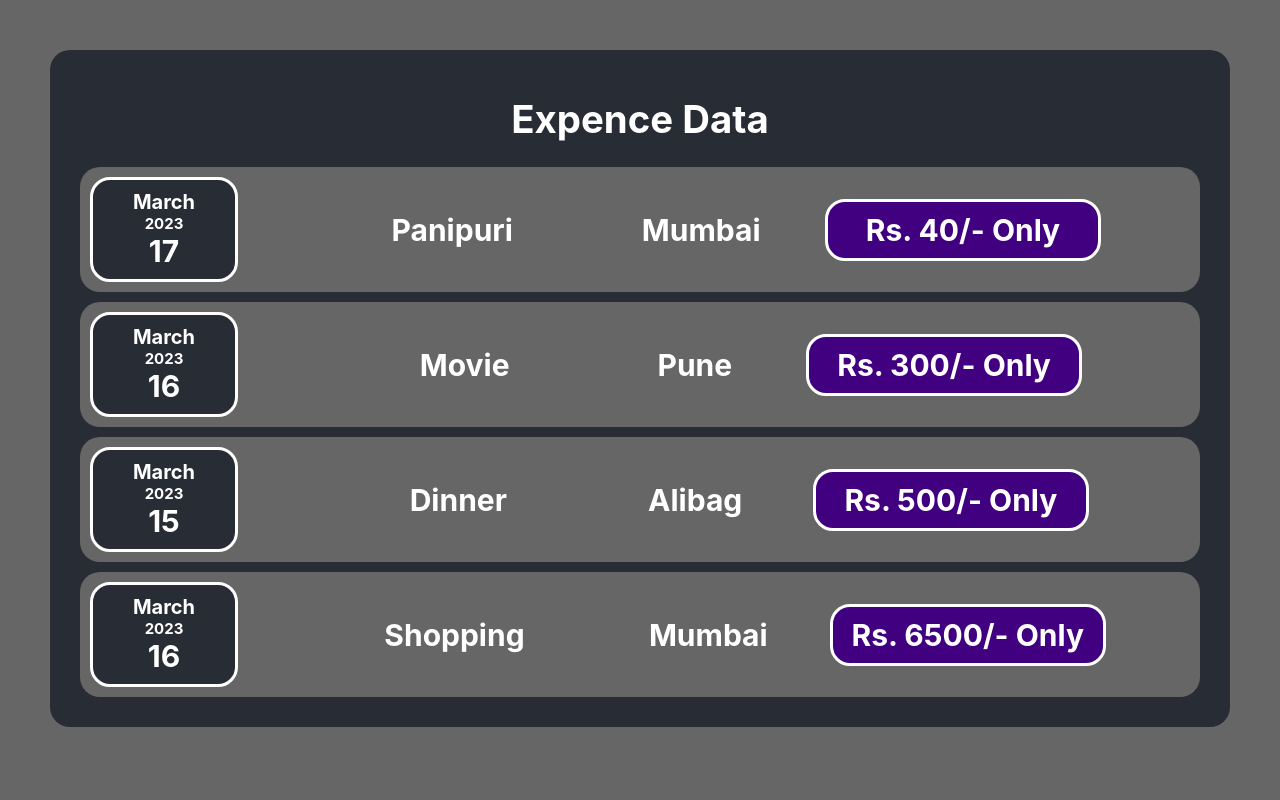
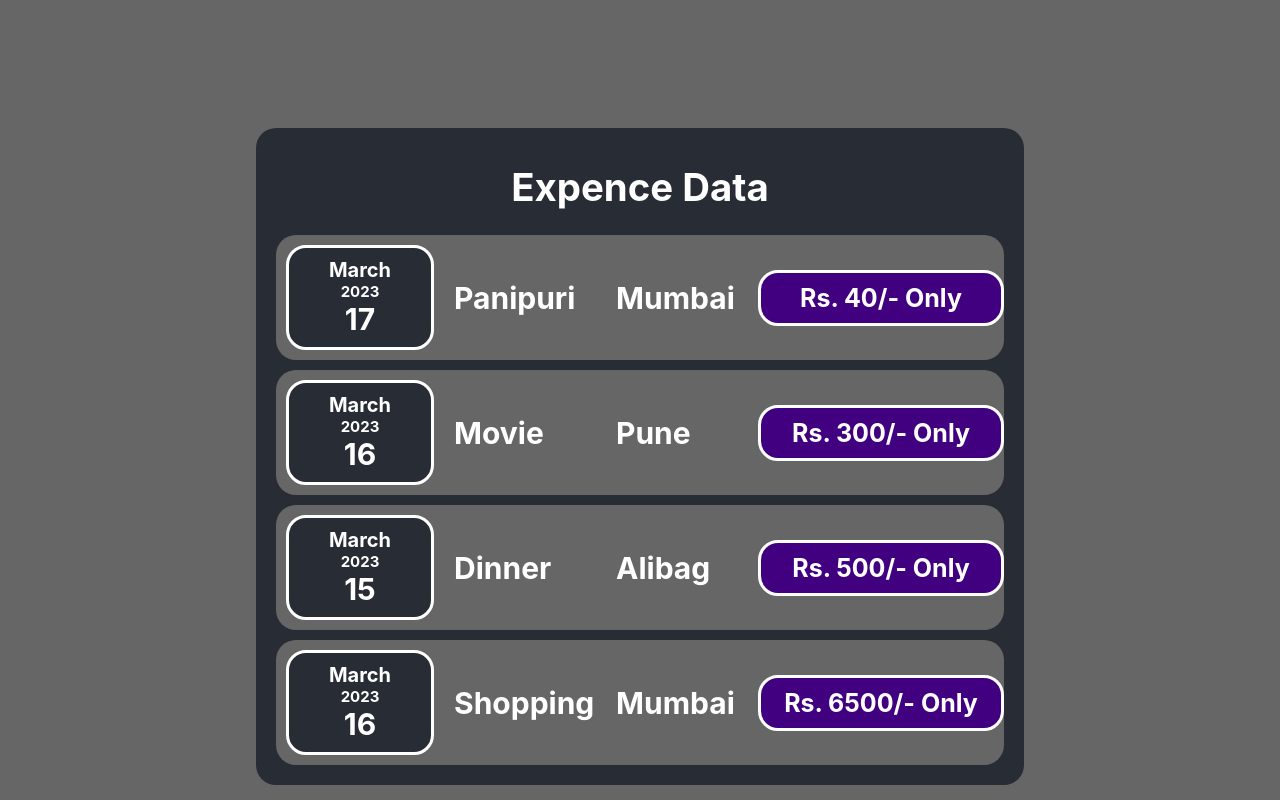
Before and after one commit to Shubham-S-Nimje/Expensetracker, a React (Create React App) app: page / in a window 1280 px wide. Built offline with nearby package versions, Linux system fonts and the light colour scheme.

Commit message:
Children Props added

```diff
--- a/src/App.js
+++ b/src/App.js
@@ -1,55 +1,18 @@
+import React from 'react';
+import './Expenceitem/Expences.css';
+import Expences from './Expenceitem/Expences';
 
-import './Expenceitem/Expenceitem.css';
-import Expenceitem from './Expenceitem/Expenceitem';
+function App() {
+  return React.createElement(
+    'div',
+    {},
+    React.createElement(Expences, {Expence: Expences})
+  );
 
- const expences = [
-    {
-      id: 1,
-      Expencedate: new Date(2023,2,17),
-      Expencetitle: 'Panipuri',
-      Expenceprice: 40,
-      Expencelocation: 'Mumbai'},
-      {
-        id: 2,
-        Expencedate: new Date(2023,2,16),
-        Expencetitle: 'Movie',
-        Expenceprice: 300,
-        Expencelocation: 'Pune'},
-        {
-          id: 3,
-          Expencedate: new Date(2023,2,15),
-          Expencetitle: 'Dinner',
-          Expenceprice: 500,
-          Expencelocation: 'Alibag'},
-          {
-            id: 4,
-            Expencedate: new Date(2023,2,16),
-            Expencetitle: 'Shopping',
-            Expenceprice: 6500,
-            Expencelocation: 'Mumbai'},
-  ];
-function App() {
-  return (
-    <div className="App">
-      <header className="App-header">
-        <h1>Expence Data</h1>
-        {expences.map((ele) => {
-          // const {id,expencedate,Expencetitle,Expenceprice,Expencelocation} = ele;
-          return (
-          <Expenceitem
-          key={ele.id}
-          id={ele.id}
-          Expencedate={ele.Expencedate}
-          Expencetitle={ele.Expencetitle}
-          Expenceprice={ele.Expenceprice}
-          Expencelocation={ele.Expencelocation}
-          />
-          // console.log(ele)
-        );
-          })}
-      </header>
-    </div>
-  )
+  // return (
+  //         <Expences Expence = {props.Expences}
+  //         />
+  // );
 }
 
 export default App;
--- /dev/null
+++ b/src/Expenceitem/Card.css
@@ -0,0 +1,4 @@
+.card{
+    padding: 10px;
+    border-radius: 20px;
+}
--- /dev/null
+++ b/src/Expenceitem/Card.js
@@ -0,0 +1,8 @@
+import './Card.css'
+
+function Carddata (props){
+    const classes = 'card ' + props.className;
+    return <div className={classes}>{props.children}
+    </div>;
+}
+export default Carddata;
--- a/src/Expenceitem/ExpenceDate.css
+++ b/src/Expenceitem/ExpenceDate.css
@@ -1,4 +1,5 @@
 .expencedate {
+  text-align: center;
   grid-row-start: 1;
   grid-row-end: 2;
   background-color: #282c34;
--- a/src/Expenceitem/ExpenceLocation.css
+++ b/src/Expenceitem/ExpenceLocation.css
@@ -5,4 +5,5 @@
   margin: 0px;
   padding: 20px;
   font-size: 30px;
+  width: 122px;
 }
--- a/src/Expenceitem/ExpencePrice.css
+++ b/src/Expenceitem/ExpencePrice.css
@@ -7,7 +7,8 @@
     border-radius: 20px;
     padding: 10px;
     border: 3px solid white;
-    font-size: 30px;
-    width: 250px;
+    font-size: 25px;
+    width: 220px;
     height: auto;
+    text-align: center;
   }
--- a/src/Expenceitem/ExpenceTitle.css
+++ b/src/Expenceitem/ExpenceTitle.css
@@ -5,4 +5,5 @@
   margin: 0px;
   padding: 20px;
   font-size: 30px;
+  width: 122px;
 }
--- a/src/Expenceitem/Expenceitem.css
+++ b/src/Expenceitem/Expenceitem.css
@@ -1,15 +1,5 @@
-body {
-  background-color: #666666;
-  font-size: larger;
-  font-weight: bold;
-}
-
-h1 {
-  text-align: center;
-}
 
 .expencedata {
-  text-align: center;
     display: grid;
     grid-template-columns: auto auto auto;
     padding: 10px;
@@ -17,17 +7,3 @@ h1 {
     margin: 10px;
     border-radius: 20px;
 }
-.App{
-  padding: 50px;
-}
-.App-header{
-  background-color:#282c34;
-  color: white;
-  border-radius: 20px;
-  padding: 20px;
-}
-
-div{
-  align-items: center;
-  align-content: end;
-}
--- a/src/Expenceitem/Expenceitem.js
+++ b/src/Expenceitem/Expenceitem.js
@@ -2,14 +2,15 @@ import ExpenceDatedata from './ExpenceDate';
 import Expencetitledata from './ExpenceTitle';
 import Expencelocationdata from './ExpenceLocation';
 import Expencepricedata from './ExpencePrice';
+import Carddata from './Card'
 import './Expenceitem.css';
 
 export default function Expenceitem(props){return (
-    <div className="expencedata">
+    <Carddata className="expencedata">
         <ExpenceDatedata Expencedate={props.Expencedate} />
         <Expencetitledata Expencetitle={props.Expencetitle} />
         <Expencelocationdata Expencelocation={props.Expencelocation} />
-        <Expencepricedata Expenceprice={props.Expenceprice}>/- Only</Expencepricedata>
-    </div>
+        <Expencepricedata Expenceprice={props.Expenceprice}/>
+    </Carddata>
     );
 }
--- /dev/null
+++ b/src/Expenceitem/Expences.css
@@ -0,0 +1,21 @@
+.Expences{
+  background-color:#282c34;
+  color: white;
+}
+.App{
+  padding: 10% 20% 0% 20%;
+}
+body {
+  background-color: #666666;
+  font-size: larger;
+  font-weight: bold;
+}
+
+h1 {
+  text-align: center;
+}
+
+div{
+  align-items: center;
+  align-content: end;
+}
--- /dev/null
+++ b/src/Expenceitem/Expences.js
@@ -0,0 +1,54 @@
+
+import './Expenceitem.css';
+import Expenceitem from './Expenceitem';
+import Carddata from './Card';
+
+ const expences = [
+    {
+      id: 1,
+      Expencedate: new Date(2023,2,17),
+      Expencetitle: 'Panipuri',
+      Expenceprice: 40,
+      Expencelocation: 'Mumbai'},
+      {
+        id: 2,
+        Expencedate: new Date(2023,2,16),
+        Expencetitle: 'Movie',
+        Expenceprice: 300,
+        Expencelocation: 'Pune'},
+        {
+          id: 3,
+          Expencedate: new Date(2023,2,15),
+          Expencetitle: 'Dinner',
+          Expenceprice: 500,
+          Expencelocation: 'Alibag'},
+          {
+            id: 4,
+            Expencedate: new Date(2023,2,16),
+            Expencetitle: 'Shopping',
+            Expenceprice: 6500,
+            Expencelocation: 'Mumbai'},
+  ];
+function Expences() {
+  return (
+    <div className="App">
+      <Carddata className="Expences">
+        <h1>Expence Data</h1>
+        {expences.map((ele) => {
+          return (
+          <Expenceitem
+          key={ele.id}
+          id={ele.id}
+          Expencedate={ele.Expencedate}
+          Expencetitle={ele.Expencetitle}
+          Expenceprice={ele.Expenceprice}
+          Expencelocation={ele.Expencelocation}
+          />
+        );
+          })}
+      </Carddata>
+    </div>
+  )
+}
+
+export default Expences;
```
